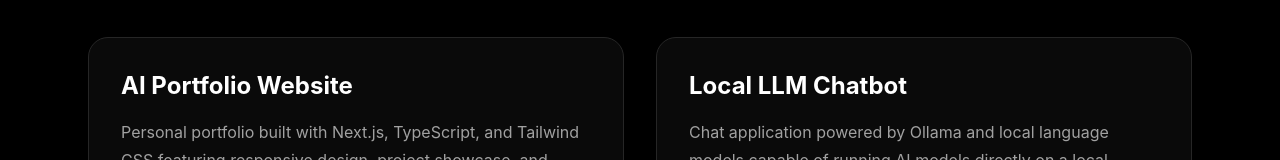
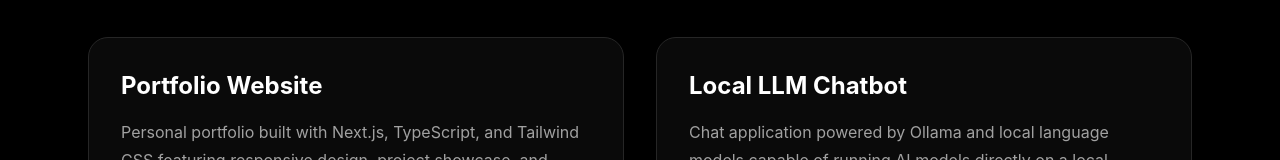
Before and after one commit to ArsilAi/arsil-ai-portfolio, a Next.js app: page /projects in a window 1280 px wide. Shown: the part 266-426 px from the top of the page. Built offline with nearby package versions, Linux system fonts and the light colour scheme.

Commit message:
Update project links

```diff
--- a/app/projects/page.tsx
+++ b/app/projects/page.tsx
@@ -27,7 +27,7 @@
             <div className="card p-8">
 
               <h2 className="text-2xl font-bold mb-4">
-                AI Portfolio Website
+                 Portfolio Website
               </h2>
 
               <p className="text-neutral-400 mb-6 leading-7">
@@ -44,7 +44,7 @@
               </div>
 
               <a
-                href="https://github.com/ArsilAi"
+                href="https://github.com/ArsilAi/arsil-ai-portfolio"
                 target="_blank"
                 className="inline-block border border-neutral-800 px-5 py-2 rounded-lg hover:border-white"
               >
@@ -74,7 +74,7 @@
               </div>
 
               <a
-                href="https://github.com/ArsilAi"
+                href="https://github.com/ArsilAi/local-llm-chatbot"
                 target="_blank"
                 className="inline-block border border-neutral-800 px-5 py-2 rounded-lg hover:border-white"
               >
@@ -104,7 +104,7 @@
               </div>
 
               <a
-                href="https://github.com/ArsilAi"
+                href="https://github.com/ArsilAi/pdf-question-answering-system"
                 target="_blank"
                 className="inline-block border border-neutral-800 px-5 py-2 rounded-lg hover:border-white"
               >
```
